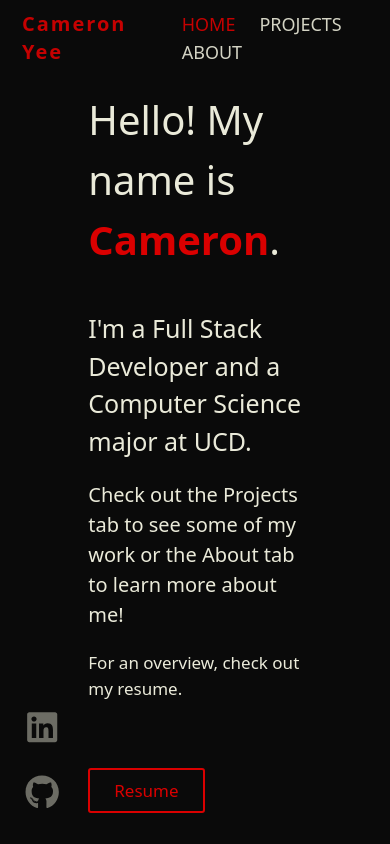
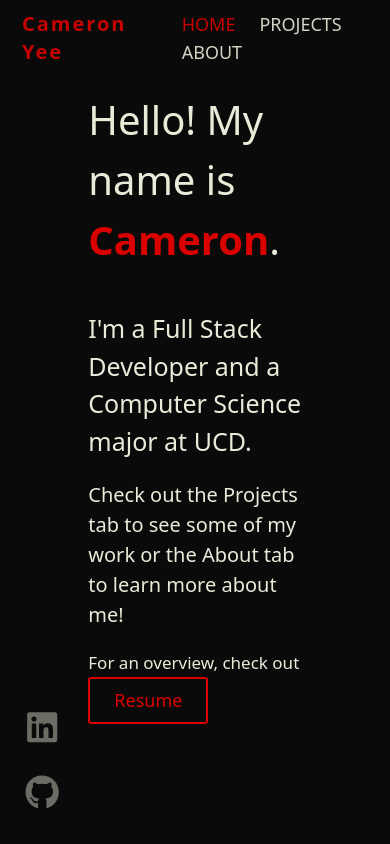
Before and after one commit to kyleyee20/kyle-yee, a React (Create React App) app: page / in a window 390 px wide. Shown: the top 844 px of the page. Built offline with nearby package versions, Linux system fonts and the light colour scheme.

Commit message:
Corrected positioning for resume button from % to px

```diff
--- a/src/index.css
+++ b/src/index.css
@@ -129,6 +129,7 @@ body, footer {
   position: relative;
   top: 90px;
 }
+/* position back in px */
 button {
   background-color: var(--main-background);
   border-radius: 3px;
@@ -141,8 +142,8 @@ button {
   display: inline-block;
   font-size: 18px;
   position: relative;
-  left: 41%;
-  top: 9.5%;
+  left: 340px;
+  top: 52px;
 }
 
 /* Project.js */
@@ -336,11 +337,6 @@ Transition on the hover tag is for mouse in and transition in the regular tag is
     font-size: 17px;
   }
   button {
-    padding: 8px 24px;
-    margin-top: 4px;
-    font-size: 17px;
-    position: relative;
-    top: 20%;
     left: 0;
   }
 
```
